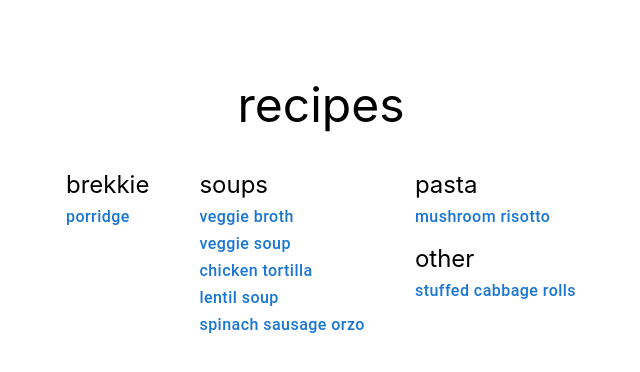
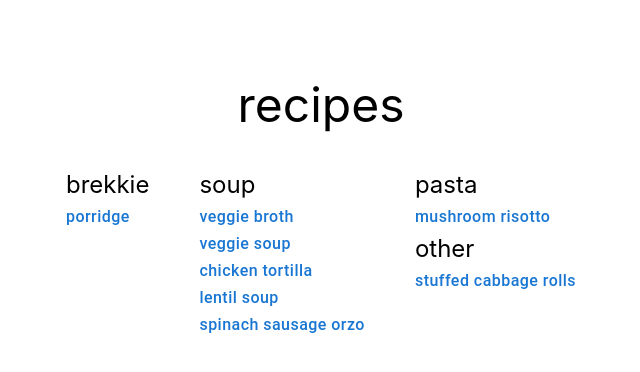
Before and after one commit to gwannemacher/recipes, a React (Create React App) app in the folder client/: page / in a window 1280 px wide. Shown: the top 372 px of the page, without its empty margins (319-959 px from the left). Built offline with nearby package versions, Linux system fonts and the light colour scheme.

Commit message:
iterate through categories instead of hand typing them out

```diff
--- a/client/src/Home.tsx
+++ b/client/src/Home.tsx
@@ -8,46 +8,13 @@ import Button from '@mui/material/Button';
 import RecipeLink from './RecipeLink.tsx';
 import Recipes, { Category } from './models/recipes.ts';
 
-const Brekkie = (props) => {
-    const breakfastRecipes = Recipes.filter(x => x.category === Category.BREKKIE);
+const RecipeGroup = (props) => {
+    const recipes = Recipes.filter(x => x.category === props.category);
 
     return (
         <Stack spacing={1} sx={{}}>
-            <Box sx={{ fontSize: '1.5em' }}>brekkie</Box>
-            {breakfastRecipes.map(x => <RecipeLink recipeId={x.id} /> )}
-        </Stack>
-    );
-};
-
-const Soups = () => {
-    const soupRecipes = Recipes.filter(x => x.category === Category.SOUP);
-
-    return (
-        <Stack spacing={1}>
-            <Box sx={{ fontSize: '1.5em' }}>soups</Box>
-            {soupRecipes.map(x => <RecipeLink recipeId={x.id} /> )}
-        </Stack>
-    );
-};
-
-const Pasta = () => {
-    const pastaRecipes = Recipes.filter(x => x.category === Category.PASTA);
-
-    return (
-        <Stack spacing={1}>
-            <Box sx={{ fontSize: '1.5em' }}>pasta</Box>
-            {pastaRecipes.map(x => <RecipeLink recipeId={x.id} /> )}
-        </Stack>
-    );
-};
-
-const Other = () => {
-    const otherRecipes = Recipes.filter(x => x.category === Category.OTHER);
-
-    return (
-        <Stack spacing={1} sx={{ paddingTop: '10px' }}>
-            <Box sx={{ fontSize: '1.5em' }}>other</Box>
-            {otherRecipes.map(x => <RecipeLink recipeId={x.id} /> )}
+            <Box sx={{ fontSize: '1.5em', textTransform: 'lowercase' }}>{props.category}</Box>
+            {recipes.map(x => <RecipeLink recipeId={x.id} /> )}
         </Stack>
     );
 };
@@ -55,7 +22,7 @@ const Other = () => {
 const ColumnOne = (props) => {
     return (
         <Stack spacing={1} sx={{ marginRight: '50px' }}>
-            <Brekkie />
+            <RecipeGroup category={Category.BREKKIE} />
         </Stack>
     );
 };
@@ -63,7 +30,7 @@ const ColumnOne = (props) => {
 const ColumnTwo = (props) => {
     return (
         <Stack spacing={1} sx={{ marginRight: '50px' }}>
-            <Soups />
+            <RecipeGroup category={Category.SOUP} />
         </Stack>
     );
 };
@@ -71,8 +38,8 @@ const ColumnTwo = (props) => {
 const ColumnThree = (props) => {
     return (
         <Stack spacing={1} sx={{}}>
-            <Pasta />
-            <Other />
+            <RecipeGroup category={Category.PASTA} />
+            <RecipeGroup category={Category.OTHER} />
         </Stack>
     );
 };
```
